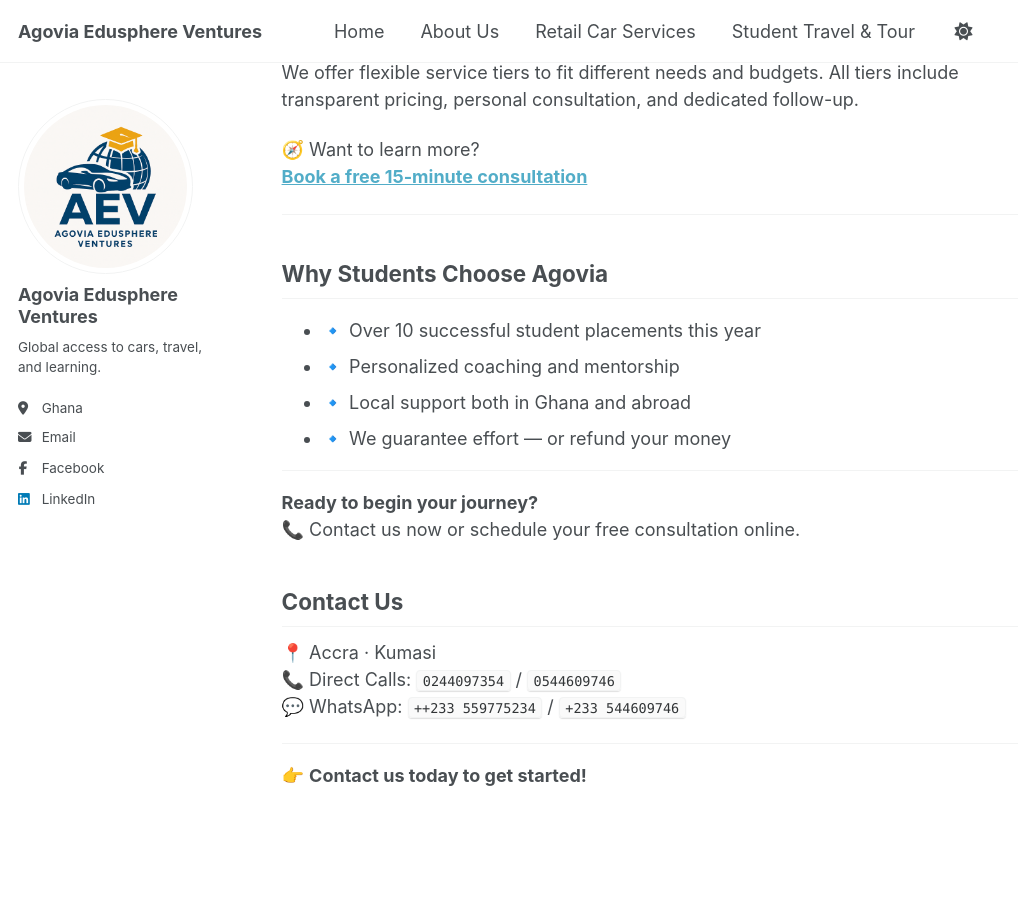
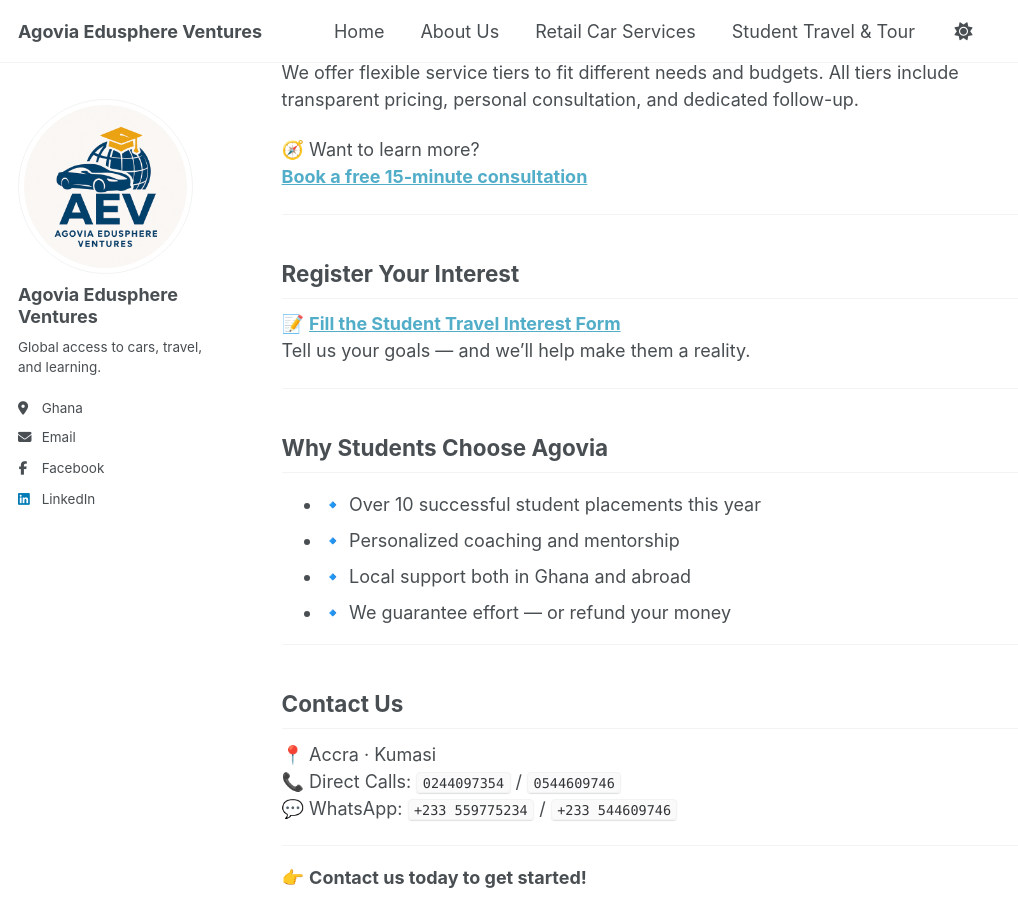
Before and after one commit to agoviaedusphere/agoviaedusphere.github.io, a Jekyll site: the page built from _pages/travel-and-tour.md, in a window 1280 px wide and 900 px high, scrolled down 936 px. Shown: the whole window, without its empty margins (0-1018 px from the left). Built offline with Jekyll 4.4.1, drawn with Linux system fonts in a browser that asks for light colours; a script that is not in the unit is left out.

Commit message:
Update travel-and-tour.md

```diff
--- a/_pages/travel-and-tour.md
+++ b/_pages/travel-and-tour.md
@@ -44,6 +44,13 @@ We offer flexible service tiers to fit different needs and budgets. All tiers in
 
 ---
 
+## Register Your Interest
+
+📝 **[Fill the Student Travel Interest Form](https://qualtricsxmvw4k5jx2g.qualtrics.com/jfe/form/SV_86Orhak7IrARpie)**
+Tell us your goals — and we’ll help make them a reality.
+
+---
+
 ## Why Students Choose Agovia
 
 - 🔹 Over 10 successful student placements this year
@@ -53,13 +60,11 @@ We offer flexible service tiers to fit different needs and budgets. All tiers in
 
 ---
 
-**Ready to begin your journey?**
-📞 Contact us now or schedule your free consultation online.
 ## Contact Us
 
 📍 Accra · Kumasi
 📞 Direct Calls: `0244097354` / `0544609746`
-💬 WhatsApp: `++233 559775234` / `+233 544609746`
+💬 WhatsApp: `+233 559775234` / `+233 544609746`
 
 ---
 
```
